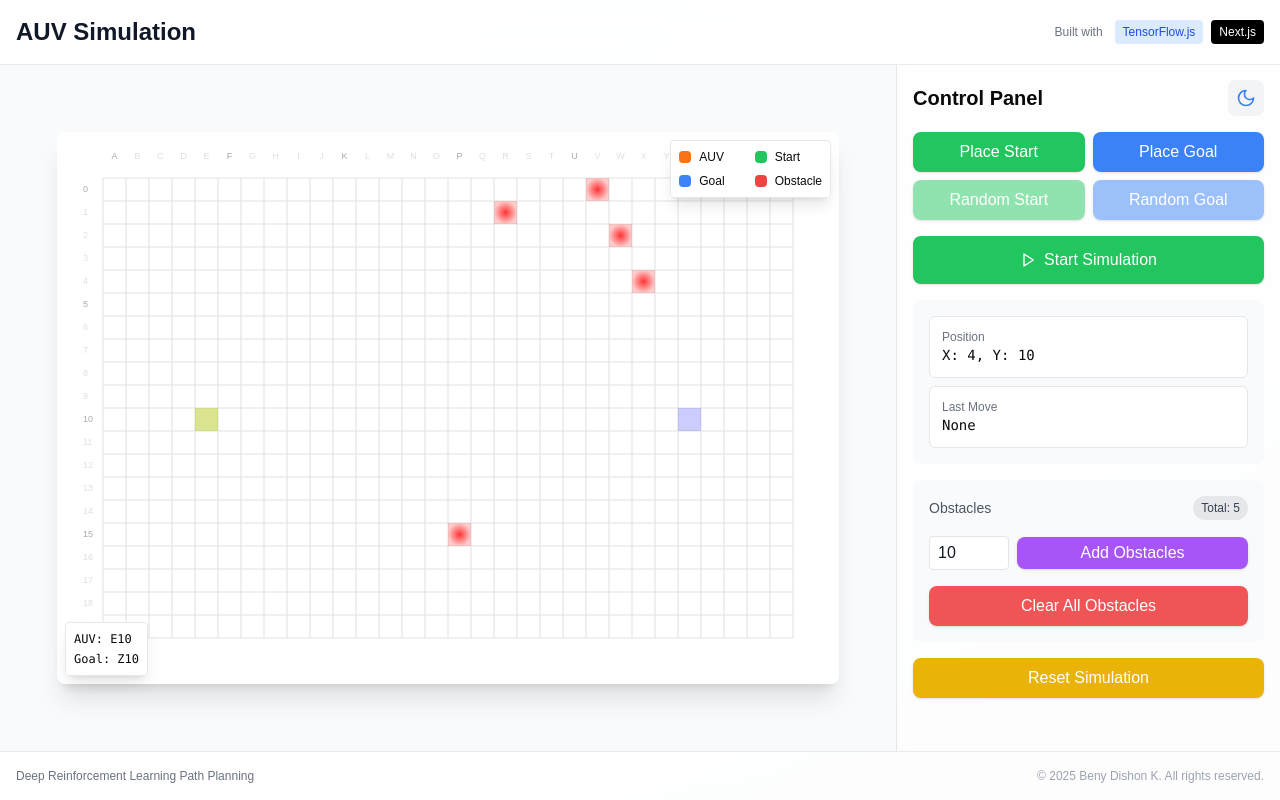
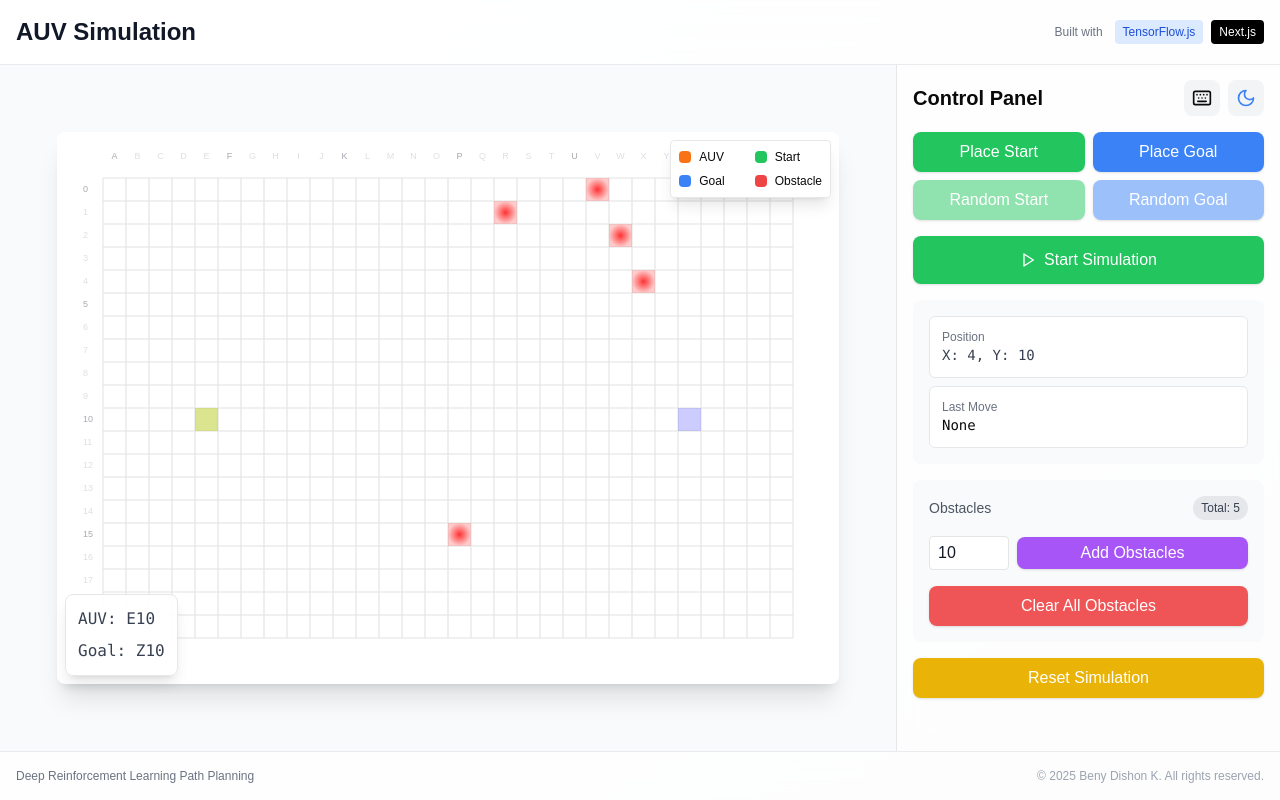
Before and after one commit to BenyD/auv-simulation, a Next.js app: page / in a window 1280 px wide. Built offline with nearby package versions, Linux system fonts and the light colour scheme.

Commit message:
Add Documentation and Theme Enhancements

```diff
--- a/app/globals.css
+++ b/app/globals.css
@@ -33,6 +33,7 @@ body {
     --chart-4: 43 74% 66%;
     --chart-5: 27 87% 67%;
     --radius: 0.5rem;
+    --transition-duration: 0.3s;
   }
   .dark {
     --background: 222 47% 11%;
@@ -60,14 +61,26 @@ body {
     --chart-4: 269 75% 74%;
     --chart-5: 326 85% 67%;
   }
+
+  body {
+    @apply bg-background text-foreground;
+    transition: background-color var(--transition-duration) ease,
+                color var(--transition-duration) ease;
+  }
+
+  /* Add smooth transitions for all theme-related elements */
+  *, *::before, *::after {
+    transition: background-color var(--transition-duration) ease,
+                border-color var(--transition-duration) ease,
+                color var(--transition-duration) ease,
+                fill var(--transition-duration) ease,
+                stroke var(--transition-duration) ease;
+  }
 }
 
 @layer base {
   * {
     @apply border-border;
-  }
-  body {
-    @apply bg-background text-foreground;
   }
 }
 
--- a/components/DebuggingPanel.tsx
+++ b/components/DebuggingPanel.tsx
@@ -3,7 +3,7 @@
 import { useState } from "react";
 import { useTheme } from "@/utils/ThemeProvider";
 import { GRID_SIZE } from "@/utils/constants";
-import { Play, Square, Sun, Moon } from "lucide-react";
+import { Play, Square, Sun, Moon, Keyboard } from "lucide-react";
 import { motion, AnimatePresence } from "framer-motion";
 import {
   Tooltip,
@@ -27,6 +27,7 @@ interface DebuggingPanelProps {
   setPlacementMode: (mode: "none" | "start" | "goal") => void;
   onStartSimulation: () => void;
   children?: React.ReactNode;
+  setShowDocs: (show: boolean) => void;
 }
 
 const DebuggingPanel = ({
@@ -44,6 +45,7 @@ const DebuggingPanel = ({
   setPlacementMode,
   onStartSimulation,
   children,
+  setShowDocs,
 }: DebuggingPanelProps) => {
   const { theme, toggleTheme } = useTheme();
   const [obstacleCount, setObstacleCount] = useState(10);
@@ -60,7 +62,7 @@ const DebuggingPanel = ({
       initial={{ x: 100, opacity: 0 }}
       animate={{ x: 0, opacity: 1 }}
       transition={{ type: "spring", stiffness: 100, damping: 20 }}
-      className="w-80 lg:w-96 h-full overflow-y-auto bg-white/90 dark:bg-gray-800/90 backdrop-blur-sm border-l border-gray-200 dark:border-gray-700"
+      className="w-80 lg:w-96 h-full overflow-y-auto bg-white/90 dark:bg-gray-900/95 backdrop-blur-md border-l border-gray-200 dark:border-gray-800"
     >
       <TooltipProvider>
         <div className="p-4 space-y-4">
@@ -69,6 +71,22 @@ const DebuggingPanel = ({
             <motion.h2 layout className="text-xl font-bold dark:text-white">
               Control Panel
             </motion.h2>
+            <div className="flex gap-2">
+              <Tooltip>
+                <TooltipTrigger asChild>
+                  <motion.button
+                    whileHover={{ scale: 1.05 }}
+                    whileTap={{ scale: 0.95 }}
+                    onClick={() => setShowDocs(true)}
+                    className="p-2 rounded-lg bg-gray-100 dark:bg-gray-700 hover:bg-gray-200 dark:hover:bg-gray-600 transition-colors"
+                  >
+                    <Keyboard className="w-5 h-5" />
+                  </motion.button>
+                </TooltipTrigger>
+                <TooltipContent>
+                  <p>View Documentation</p>
+                </TooltipContent>
+              </Tooltip>
               <Tooltip>
                 <TooltipTrigger asChild>
                   <motion.button
@@ -98,6 +116,7 @@ const DebuggingPanel = ({
                   <p>Toggle theme (Ctrl/⌘ + T)</p>
                 </TooltipContent>
               </Tooltip>
+            </div>
           </motion.div>
 
           {/* Position Controls */}
@@ -219,12 +238,12 @@ const DebuggingPanel = ({
           {/* Status Monitor */}
           <motion.section
             layout
-            className="bg-gray-50 dark:bg-gray-900 p-4 rounded-lg"
+            className="bg-gray-50 dark:bg-gray-800/50 p-4 rounded-lg"
           >
             <motion.div layout className="space-y-2">
               <motion.div
                 layout
-                className="bg-white dark:bg-gray-800 p-3 rounded-md border border-gray-200 dark:border-gray-700"
+                className="bg-white dark:bg-gray-900 p-3 rounded-md border border-gray-200 dark:border-gray-700"
               >
                 <motion.p
                   layout
@@ -232,7 +251,10 @@ const DebuggingPanel = ({
                 >
                   Position
                 </motion.p>
-                <motion.p layout className="font-mono text-sm dark:text-white">
+                <motion.p
+                  layout
+                  className="font-mono text-sm text-gray-700 dark:text-gray-300"
+                >
                   X: {auvPosition.x}, Y: {auvPosition.y}
                 </motion.p>
               </motion.div>
--- /dev/null
+++ b/components/DocumentationDrawer.tsx
@@ -0,0 +1,147 @@
+"use client";
+import * as React from "react";
+import {
+  Drawer,
+  DrawerContent,
+  DrawerHeader,
+  DrawerTitle,
+} from "@/components/ui/drawer";
+import { Button } from "@/components/ui/button";
+import { X, Keyboard } from "lucide-react";
+
+interface DocumentationDrawerProps {
+  isOpen: boolean;
+  onClose: () => void;
+}
+
+export function DocumentationDrawer({
+  isOpen,
+  onClose,
+}: DocumentationDrawerProps) {
+  return (
+    <Drawer open={isOpen} onClose={onClose}>
+      <DrawerContent className="h-[95vh] max-h-[95vh] overflow-hidden flex flex-col">
+        <div className="flex-none">
+          <DrawerHeader className="relative">
+            <button
+              onClick={onClose}
+              className="absolute right-4 top-4 p-2 rounded-full hover:bg-gray-100 dark:hover:bg-gray-700 transition-colors"
+            >
+              <X className="h-4 w-4" />
+            </button>
+            <DrawerTitle className="flex items-center gap-2">
+              <Keyboard className="h-5 w-5" />
+              Documentation
+            </DrawerTitle>
+          </DrawerHeader>
+        </div>
+
+        <div className="flex-1 overflow-y-auto">
+          <div className="p-4 space-y-8">
+            {/* Keyboard Shortcuts Section */}
+            <section>
+              <h2 className="text-lg font-semibold mb-4">Keyboard Shortcuts</h2>
+              <div className="space-y-2">
+                <ShortcutItem
+                  keys={["Space"]}
+                  description="Start/Stop simulation"
+                />
+                <ShortcutItem
+                  keys={["Ctrl/⌘", "C"]}
+                  description="Clear all obstacles"
+                />
+                <ShortcutItem
+                  keys={["Ctrl/⌘", "R"]}
+                  description="Reset simulation"
+                />
+                <ShortcutItem
+                  keys={["Ctrl/⌘", "T"]}
+                  description="Toggle dark/light theme"
+                />
+              </div>
+            </section>
+
+            {/* Basic Controls Section */}
+            <section>
+              <h2 className="text-lg font-semibold mb-4">Basic Controls</h2>
+              <div className="space-y-4 text-sm">
+                <ControlItem
+                  title="Placement Mode"
+                  description="Use the 'Set Start' and 'Set Goal' buttons to enter placement mode, then click on the grid to place the start or goal position."
+                />
+                <ControlItem
+                  title="Obstacles"
+                  description="Click and drag on the grid to draw obstacles. Use the obstacle controls to add random obstacles or clear them all."
+                />
+                <ControlItem
+                  title="Simulation"
+                  description="Press the Start button or Spacebar to begin the simulation. The AUV will attempt to find the optimal path to the goal while avoiding obstacles."
+                />
+              </div>
+            </section>
+
+            {/* Advanced Settings Section */}
+            <section>
+              <h2 className="text-lg font-semibold mb-4">Advanced Settings</h2>
+              <div className="space-y-4 text-sm">
+                <ControlItem
+                  title="Learning Rate"
+                  description="Controls how quickly the AUV learns from its experiences. Higher values mean faster learning but potentially less optimal paths."
+                />
+                <ControlItem
+                  title="Statistics"
+                  description="After reaching the goal, detailed statistics about the path efficiency, execution time, and other metrics will be displayed."
+                />
+              </div>
+            </section>
+          </div>
+        </div>
+
+        <div className="flex-none p-4 border-t border-gray-200 dark:border-gray-700 bg-gray-50 dark:bg-gray-800">
+          <Button onClick={onClose} className="w-full">
+            Close Documentation
+          </Button>
+        </div>
+      </DrawerContent>
+    </Drawer>
+  );
+}
+
+function ShortcutItem({
+  keys,
+  description,
+}: {
+  keys: string[];
+  description: string;
+}) {
+  return (
+    <div className="flex items-center justify-between text-sm">
+      <div className="flex items-center gap-1">
+        {keys.map((key, index) => (
+          <React.Fragment key={index}>
+            <kbd className="px-2 py-1 bg-gray-100 dark:bg-gray-800 rounded border border-gray-200 dark:border-gray-700 text-xs">
+              {key}
+            </kbd>
+            {index < keys.length - 1 && <span>+</span>}
+          </React.Fragment>
+        ))}
+      </div>
+      <span className="text-gray-600 dark:text-gray-400">{description}</span>
+    </div>
+  );
+}
+
+function ControlItem({
+  title,
+  description,
+}: {
+  title: string;
+  description: string;
+}) {
+  return (
+    <div>
+      <h3 className="font-medium mb-1">{title}</h3>
+      <p className="text-gray-600 dark:text-gray-400">{description}</p>
+    </div>
+  );
+}
--- a/components/Simulation.tsx
+++ b/components/Simulation.tsx
@@ -10,6 +10,7 @@ import { useKeyboardShortcuts } from "@/hooks/useKeyboardShortcuts";
 import { useAlert } from "@/components/ui/AlertProvider";
 import { SimulationStatsDrawer } from "@/components/SimulationStatsDrawer";
 import { SimulationStats } from "@/types/simulation";
+import { DocumentationDrawer } from "@/components/DocumentationDrawer";
 
 // Update initial positions for the smaller grid
 const DEFAULT_START = { x: 4, y: 10 };
@@ -110,6 +111,9 @@ const Simulation = () => {
     pathHistory: [],
   });
 
+  // Add state for documentation drawer
+  const [showDocs, setShowDocs] = useState(false);
+
   // Add keyboard shortcuts
   useKeyboardShortcuts({
     toggleTheme,
@@ -160,7 +164,14 @@ const Simulation = () => {
       "The AUV has successfully reached its target!"
     );
     setIsRunning(false);
-  }, [simulationStats, pathHistory, targetPosition, startPosition, obstacles, showAlert]);
+  }, [
+    simulationStats,
+    pathHistory,
+    targetPosition,
+    startPosition,
+    obstacles,
+    showAlert,
+  ]);
 
   // Update size calculation
   useEffect(() => {
@@ -272,11 +283,11 @@ const Simulation = () => {
       ctx.clearRect(0, 0, canvasSize.width, canvasSize.height);
 
       // Set background
-      ctx.fillStyle = theme === "dark" ? "#1a1a1a" : "#ffffff";
+      ctx.fillStyle = theme === "dark" ? "#111827" : "#ffffff";
       ctx.fillRect(0, 0, canvasSize.width, canvasSize.height);
 
       // Draw grid
-      ctx.strokeStyle = theme === "dark" ? "#333333" : "#e5e5e5";
+      ctx.strokeStyle = theme === "dark" ? "#374151" : "#e5e5e5";
       ctx.lineWidth = 1;
 
       // Draw vertical lines
@@ -312,7 +323,7 @@ const Simulation = () => {
         // Draw label with subtle styling
         ctx.fillStyle =
           theme === "dark"
-            ? `rgba(229, 231, 235, ${opacity})`
+            ? `rgba(209, 213, 219, ${opacity})`
             : `rgba(31, 41, 55, ${opacity})`;
         ctx.fillText(
           label,
@@ -332,7 +343,7 @@ const Simulation = () => {
         // Draw label with subtle styling
         ctx.fillStyle =
           theme === "dark"
-            ? `rgba(229, 231, 235, ${opacity})`
+            ? `rgba(209, 213, 219, ${opacity})`
             : `rgba(31, 41, 55, ${opacity})`;
         ctx.fillText(
           label,
@@ -356,7 +367,7 @@ const Simulation = () => {
         }
       }
 
-      // Draw Obstacles with gradient
+      // Draw Obstacles with enhanced gradient
       obstacles.forEach((obs) => {
         const gradient = ctx.createRadialGradient(
           AXIS_MARGIN + obs.x * cellSize + cellSize / 2,
@@ -366,8 +377,13 @@ const Simulation = () => {
           AXIS_MARGIN + obs.y * cellSize + cellSize / 2,
           cellSize / 2
         );
-        gradient.addColorStop(0, "rgba(255, 0, 0, 0.8)");
-        gradient.addColorStop(1, "rgba(255, 0, 0, 0.2)");
+        if (theme === "dark") {
+          gradient.addColorStop(0, "rgba(239, 68, 68, 0.9)"); // red-500
+          gradient.addColorStop(1, "rgba(239, 68, 68, 0.2)");
+        } else {
+          gradient.addColorStop(0, "rgba(255, 0, 0, 0.8)");
+          gradient.addColorStop(1, "rgba(255, 0, 0, 0.2)");
+        }
         ctx.fillStyle = gradient;
         ctx.fillRect(
           AXIS_MARGIN + obs.x * cellSize,
@@ -584,12 +600,12 @@ const Simulation = () => {
             </div>
 
             {/* Coordinates - More Compact */}
-            <div className="absolute bottom-2 left-2 bg-white/90 dark:bg-gray-800/90 backdrop-blur-sm p-2 rounded shadow-lg border border-gray-200 dark:border-gray-700">
-              <div className="space-y-1 text-xs">
-                <p className="font-mono dark:text-gray-300">
+            <div className="absolute bottom-2 left-2 bg-white/80 dark:bg-gray-900/90 backdrop-blur-md p-3 rounded-lg shadow-lg border border-gray-200 dark:border-gray-700">
+              <div className="space-y-2">
+                <p className="font-mono text-gray-700 dark:text-gray-300">
                   AUV: {formatCoordinate(auvPosition.x, auvPosition.y)}
                 </p>
-                <p className="font-mono dark:text-gray-300">
+                <p className="font-mono text-gray-700 dark:text-gray-300">
                   Goal: {formatCoordinate(targetPosition.x, targetPosition.y)}
                 </p>
               </div>
@@ -613,6 +629,7 @@ const Simulation = () => {
         placementMode={placementMode}
         setPlacementMode={setPlacementMode}
         onStartSimulation={startSimulation}
+        setShowDocs={setShowDocs}
       >
         <button
           className="w-full py-2 px-4 rounded-lg font-medium bg-yellow-500
@@ -627,6 +644,10 @@ const Simulation = () => {
         onClose={() => setShowStats(false)}
         stats={simulationStats}
       />
+      <DocumentationDrawer
+        isOpen={showDocs}
+        onClose={() => setShowDocs(false)}
+      />
     </div>
   );
 };
```
Lines whose indentation alone changed are shown as unchanged.
